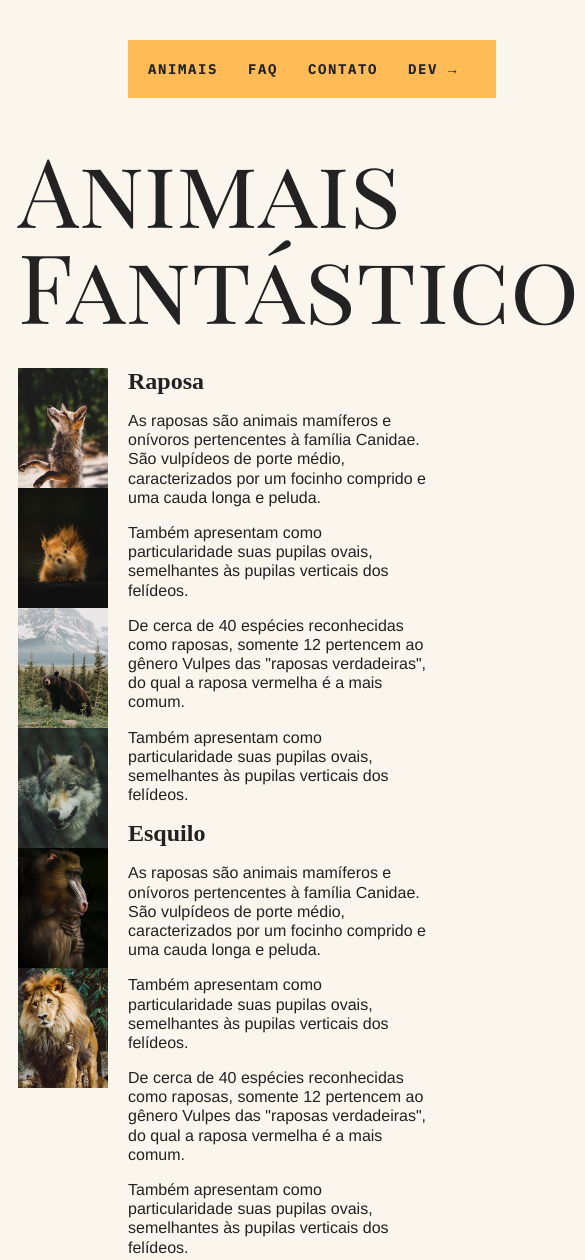
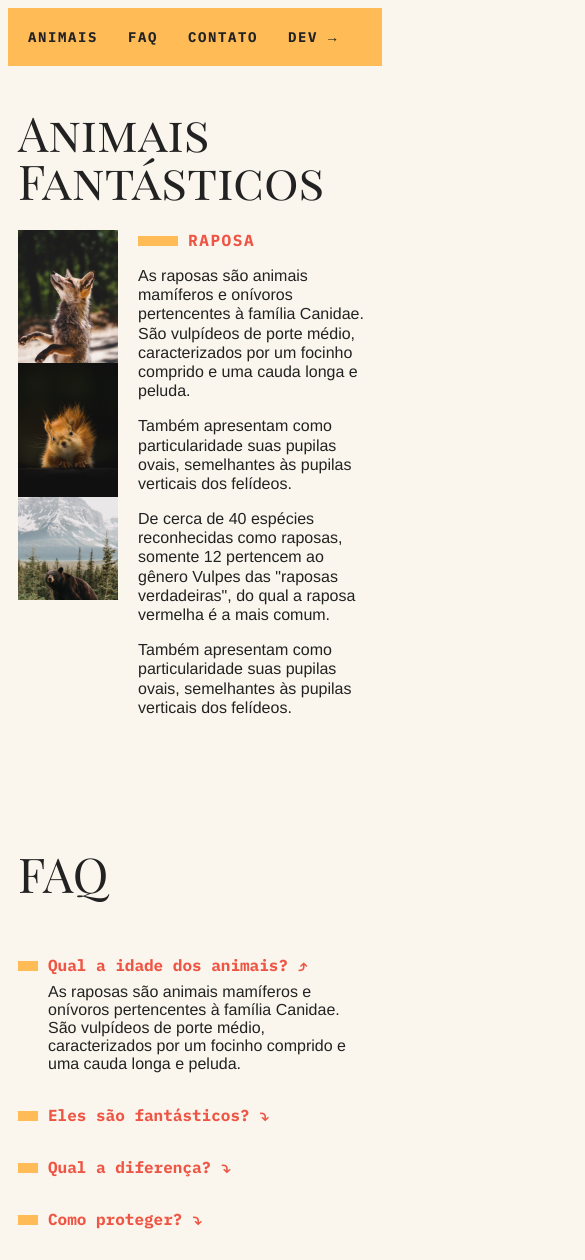
Before and after one commit to devdiegocarvalho/animais, a plain HTML site: page index.html in a window 390 px wide. Shown: the top 1260 px of the page, 585 px wide, since content can reach past the window. Drawn offline with Linux system fonts and the light colour scheme; a script that the page names is missing.

Commit message:
Accordion

```diff
--- /dev/null
+++ b/assets/js/script.js
@@ -0,0 +1,42 @@
+const initTabNav = () => {
+  const tabMenu = document.querySelectorAll(".js-tabmenu li");
+  const tabContent = document.querySelectorAll(".js-tabcontent section");
+
+  if (tabMenu.length && tabContent.length) {
+    tabContent[0].classList.add("ativo");
+
+    const activeTab = (index) => {
+      tabContent.forEach((section) => {
+        section.classList.remove("ativo");
+      });
+
+      tabContent[index].classList.add("ativo");
+    };
+
+    tabMenu.forEach((itemMenu, index) => {
+      itemMenu.addEventListener("click", () => {
+        activeTab(index);
+      });
+    });
+  }
+};
+initTabNav();
+
+function initAccordion() {
+  const accordionList = document.querySelectorAll(".js-accordion dt");
+  const activeClass = "ativo";
+  if (accordionList.length) {
+    accordionList[0].classList.add(activeClass);
+    accordionList[0].nextElementSibling.classList.add(activeClass);
+
+    function activeAccordion() {
+      this.classList.toggle(activeClass);
+      this.nextElementSibling.classList.toggle(activeClass);
+    }
+
+    accordionList.forEach((item) => {
+      item.addEventListener("click", activeAccordion);
+    });
+  }
+}
+initAccordion();
--- a/assets/sass/_home.scss
+++ b/assets/sass/_home.scss
@@ -1,3 +1,13 @@
+body {
+  background-color: #faf6ed;
+  color: #222222;
+  display: grid;
+  grid-template-columns: 1fr 120px minmax(18.75rem, 50rem) 1fr;
+  @include responsive(700px) {
+    grid-template-columns: 1fr;
+  }
+}
+
 .menu {
   grid-column: 3 / 5;
   margin-top: 2rem;
@@ -20,6 +30,10 @@
       letter-spacing: 0.1rem;
     }
   }
+  @include responsive(700px) {
+    grid-column: 1;
+    margin-top: 0px;
+  }
 }
 
 .grid-section {
@@ -40,10 +54,199 @@
     grid-column: 1 / 4;
   }
   &.animais {
+    h2 {
+      font-family: "IBM Plex Mono", monospace;
+      font-size: 1rem;
+      text-transform: uppercase;
+      letter-spacing: 0.1rem;
+      margin-bottom: 1rem;
+      color: #e54;
+      &::before {
+        content: "";
+        display: inline-block;
+        width: 2.5rem;
+        height: 0.625rem;
+        margin-right: 0.625rem;
+        background: #fb5;
+      }
+    }
     p {
       font-family: Helvetica, Arial, sans-serif;
       line-height: 1.2;
       margin-bottom: 1rem;
     }
+    .animais-lista {
+      height: 23.125rem;
+      overflow-y: scroll;
+      grid-column: 2;
+      li {
+        cursor: pointer;
+      }
+      &::-webkit-scrollbar {
+        width: 1.125rem;
+      }
+      &::-webkit-scrollbar-thumb {
+        background-color: #fb5;
+        border-left: 4px solid #faf6ed;
+        border-right: 4px solid #faf6ed;
+      }
+      &::-webkit-scrollbar-track {
+        background-color: #faf6ed;
+      }
+    }
+    .animais-descricao {
+      grid-column: 3;
+      section {
+        margin-bottom: 3rem;
+      }
+    }
+  }
+  &.faq {
+    .faq-lista {
+      grid-column: 2 / 4;
+      dt {
+        font-family: "IBM Plex Mono", monospace;
+        font-weight: bold;
+        margin-top: 2rem;
+        margin-bottom: 0.5rem;
+        color: #e54;
+        &::before {
+          content: "";
+          display: inline-block;
+          width: 1.25rem;
+          height: 0.625rem;
+          margin-right: 0.625rem;
+          background-color: #fb5;
+        }
+      }
+      dd {
+        font-family: Helvetica, Arial, sans-serif;
+        margin-bottom: 0.5rem;
+        margin-left: 1.875rem;
+      }
+    }
+  }
+  &.contato {
+    .mapa {
+      grid-column: 2;
+    }
+    .dados {
+      grid-column: 3;
+      li {
+        margin-bottom: 1rem;
+        font-family: Helvetica, Arial, sans-serif;
+        &::before {
+          content: "";
+          display: inline-block;
+          width: 1.25rem;
+          height: 0.625rem;
+          margin-right: 0.625rem;
+          background-color: #fb5;
+        }
+      }
+    }
+  }
+  @include responsive(700px) {
+    grid-column: 1;
+    grid-template-columns: 6.25rem 1fr;
+    gap: 0.625rem;
+    .titulo {
+      font-size: 3rem;
+    }
+    &.animais {
+      .animais-lista {
+        grid-column: 1;
+      }
+    }
+    &.faq {
+      .faq-lista {
+        grid-column: 1/ 3;
+      }
+    }
+    &.contato {
+      .mapa {
+        grid-column: 1/ 3;
+      }
+      .dados {
+        grid-column: 1/ 3;
+      }
+    }
   }
 }
+
+.copy {
+  grid-column: 3 / 5;
+  margin-bottom: 2rem;
+  background-color: #fb5;
+  p {
+    padding: 1.25rem;
+    font-family: "IBM Plex Mono", monospace;
+    font-weight: bold;
+  }
+  @include responsive(700px) {
+    grid-column: 1;
+  }
+  @include responsive(700px) {
+    margin-bottom: 0px;
+  }
+}
+
+.js {
+  .js-tabcontent {
+    section {
+      display: none;
+    }
+  }
+  .js-accordion {
+    dd {
+      display: none;
+      &.ativo {
+        display: block;
+        animation: slideDown 0.5s forwards;
+      }
+    }
+    dt {
+      &::after {
+        content: "⤵";
+        margin-left: 0.625rem;
+      }
+      &.ativo {
+        &::after {
+          content: "⤴";
+        }
+      }
+    }
+  }
+}
+
+.js-tabcontent {
+  section {
+    display: none;
+    &.ativo {
+      display: block !important;
+      animation: show 0.5s forwards;
+    }
+  }
+}
+
+@keyframes show {
+  from {
+    opacity: 0;
+    transform: translate3d(-30px, 0, 0);
+  }
+  to {
+    opacity: 1;
+    transform: translate3d(0, 0, 0);
+  }
+}
+
+@keyframes slideDown {
+  from {
+    max-height: 0;
+    opacity: 0;
+  }
+  to {
+    max-height: 12.5rem;
+    opacity: 1;
+  }
+}
--- /dev/null
+++ b/assets/sass/_mixins.scss
@@ -0,0 +1,5 @@
+@mixin responsive($width) {
+  @media (max-width: $width) {
+    @content;
+  }
+}
--- a/assets/sass/_reset.scss
+++ b/assets/sass/_reset.scss
@@ -19,10 +19,3 @@ img {
 ul {
   list-style: none;
 }
-
-body {
-  background-color: #faf6ed;
-  color: #222222;
-  display: grid;
-  grid-template-columns: 1fr 120px minmax(18.75rem, 50rem) 1fr;
-}
--- a/assets/sass/style.scss
+++ b/assets/sass/style.scss
@@ -1,2 +1,3 @@
 @import "_reset";
+@import "_mixins";
 @import "_home";
--- a/index.html
+++ b/index.html
@@ -10,6 +10,9 @@
     <meta charset="UTF-8" />
     <meta name="viewport" content="width=device-width, initial-scale=1.0" />
     <title>Animais Fantásticos</title>
+    <script>
+      document.documentElement.className += " js";
+    </script>
     <link rel="stylesheet" href="./assets/css/style.min.css" />
   </head>
   <body>
@@ -27,7 +30,7 @@
     </nav>
     <section class="grid-section animais" id="animais">
       <h1 class="titulo">Animais Fantásticos</h1>
-      <ul class="animais-lista">
+      <ul class="animais-lista js-tabmenu">
         <li>
           <img src="./assets/img/imagem1.jpg" alt="Foto de uma raposa" />
         </li>
@@ -47,7 +50,7 @@
           <img src="./assets/img/imagem6.jpg" alt="Foto de um leão" />
         </li>
       </ul>
-      <div class="animais-descricao">
+      <div class="animais-descricao js-tabcontent">
         <section>
           <h2>Raposa</h2>
           <p>
@@ -177,8 +180,8 @@
       </div>
     </section>
     <section class="grid-section faq" id="faq">
-      <h1>FAQ</h1>
-      <dl>
+      <h1 class="titulo">FAQ</h1>
+      <dl class="faq-lista js-accordion">
         <dt>Qual a idade dos animais?</dt>
         <dd>
           As raposas são animais mamíferos e onívoros pertencentes à família
@@ -204,7 +207,7 @@
       </dl>
     </section>
     <section class="grid-section contato" id="contato">
-      <h1>Contato</h1>
+      <h1 class="titulo">Contato</h1>
       <div class="mapa">
         <img src="./assets/img/mapa.png" alt="" />
       </div>
```
Also changed, not shown: assets/css/style.min.css, assets/sass/_grid.scss (deleted), 1 other file.
